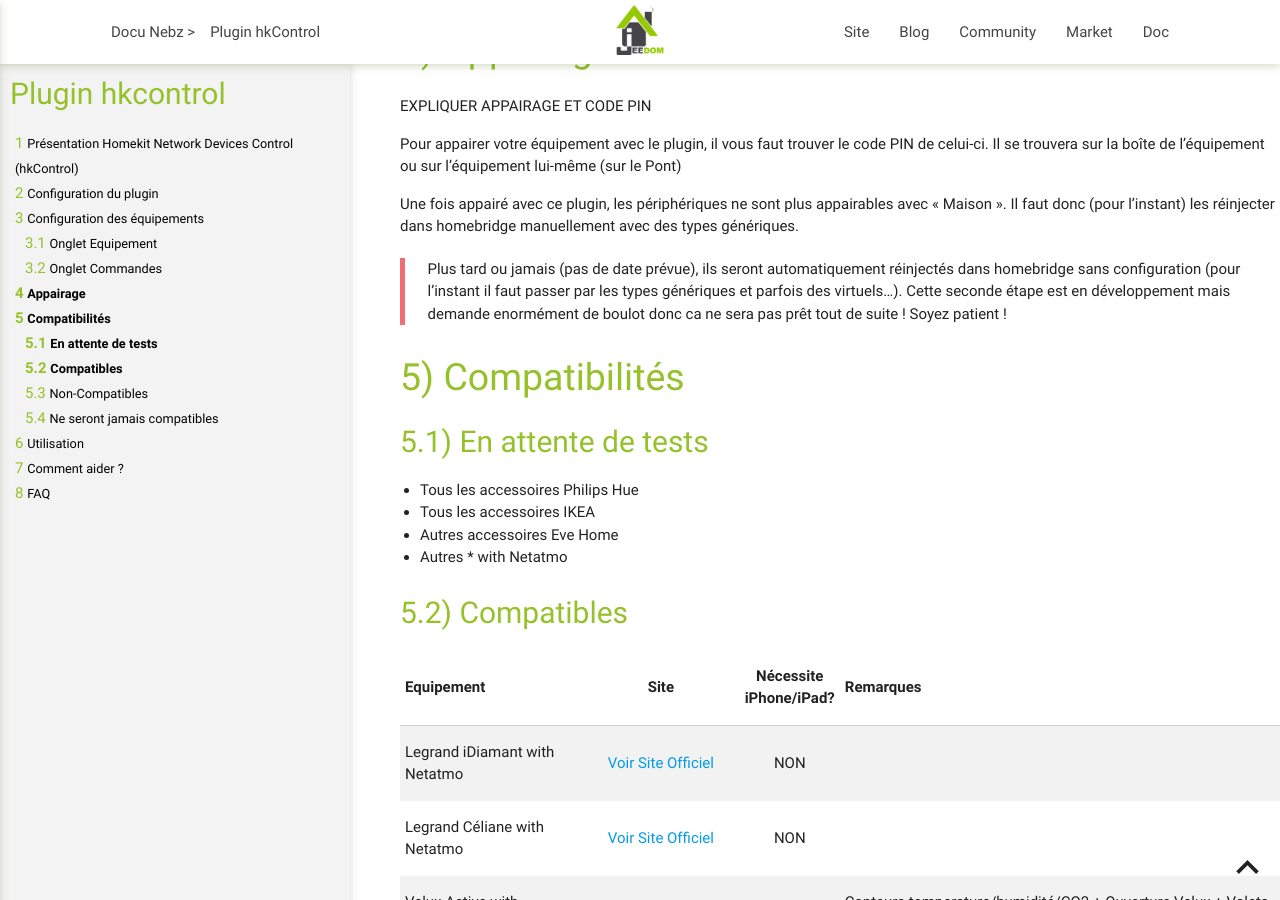
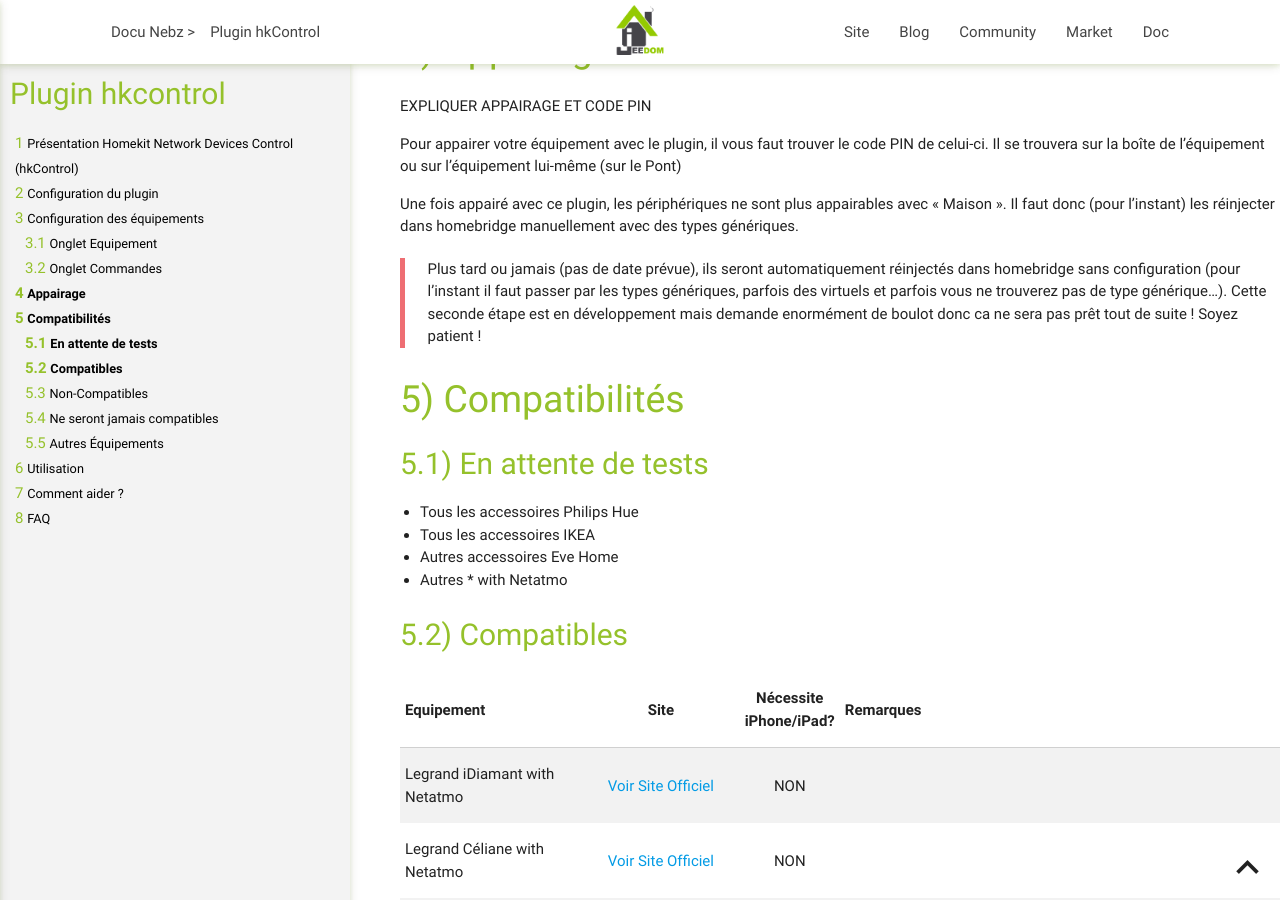
Before and after one commit to NebzHB/jeedom_docs, a Jekyll site: the page built from plugins/hkControl/fr_FR/index.md, in a window 1280 px wide and 900 px high, scrolled down 2178 px. Built offline with Jekyll 4.4.1, drawn with Linux system fonts in a browser that asks for light colours; some of the changed text lies outside the part shown.

Commit message:
Update index.md

```diff
--- a/plugins/hkControl/fr_FR/index.md
+++ b/plugins/hkControl/fr_FR/index.md
@@ -93,7 +93,7 @@
 
 Une fois appairé avec ce plugin, les périphériques ne sont plus appairables avec « Maison ». Il faut donc (pour l’instant) les réinjecter dans homebridge manuellement avec des types génériques.
 
->Plus tard ou jamais (pas de date prévue), ils seront automatiquement réinjectés dans homebridge sans configuration (pour l’instant il faut passer par les types génériques et parfois des virtuels…). Cette seconde étape est en développement mais demande enormément de boulot donc ca ne sera pas prêt tout de suite ! Soyez patient !
+>Plus tard ou jamais (pas de date prévue), ils seront automatiquement réinjectés dans homebridge sans configuration (pour l’instant il faut passer par les types génériques, parfois des virtuels et parfois vous ne trouverez pas de type générique…). Cette seconde étape est en développement mais demande enormément de boulot donc ca ne sera pas prêt tout de suite ! Soyez patient !
 
 
 **Compatibilités**
@@ -145,6 +145,10 @@
 -    Flux Caméras
 -    Flux vidéo des Sonnettes vidéo
 
+**Autres Équipements**
+----------------------
+
+>Vous avez d'autres équipements Homekit Réseau et vous vous demandez s'ils sont compatibles avec ce plugin ? C'est possible, mais tant que quelqu'un ne l'aura pas testé, je ne peux le garantir... Les qqch With Netatmo semblent tous compatibles jusqu'ici et ne nécessitent pas d'iBidules pour être configurés sur le réseau. Si vous avez un retour (positif ou négatif) sur un équipement non listé, contactez-moi sur communauté (Voir Comment Aider ?)
 
 **Utilisation**
 ===============
```
